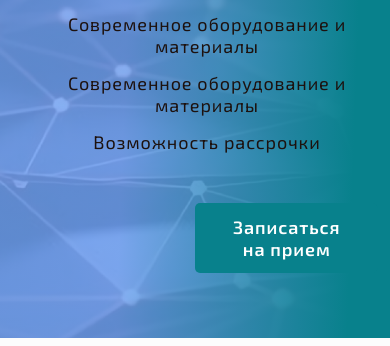
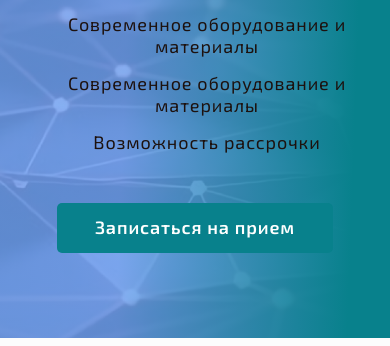
Before and after one commit to DG-Here/KastaDental, a plain HTML site: page index.html in a window 390 px wide. Shown: the part 222-568 px from the top of the page. Drawn offline with nearby package versions, Linux system fonts and the light colour scheme.

Commit message:
Update main.css

```diff
--- a/css/main.css
+++ b/css/main.css
@@ -453,6 +453,10 @@ p{
     .container{
       min-width: none;
       width: 100%;
+    }
+
+    .reception_button{
+      position: static;
     }
 
     .reception_girl:before{
```
